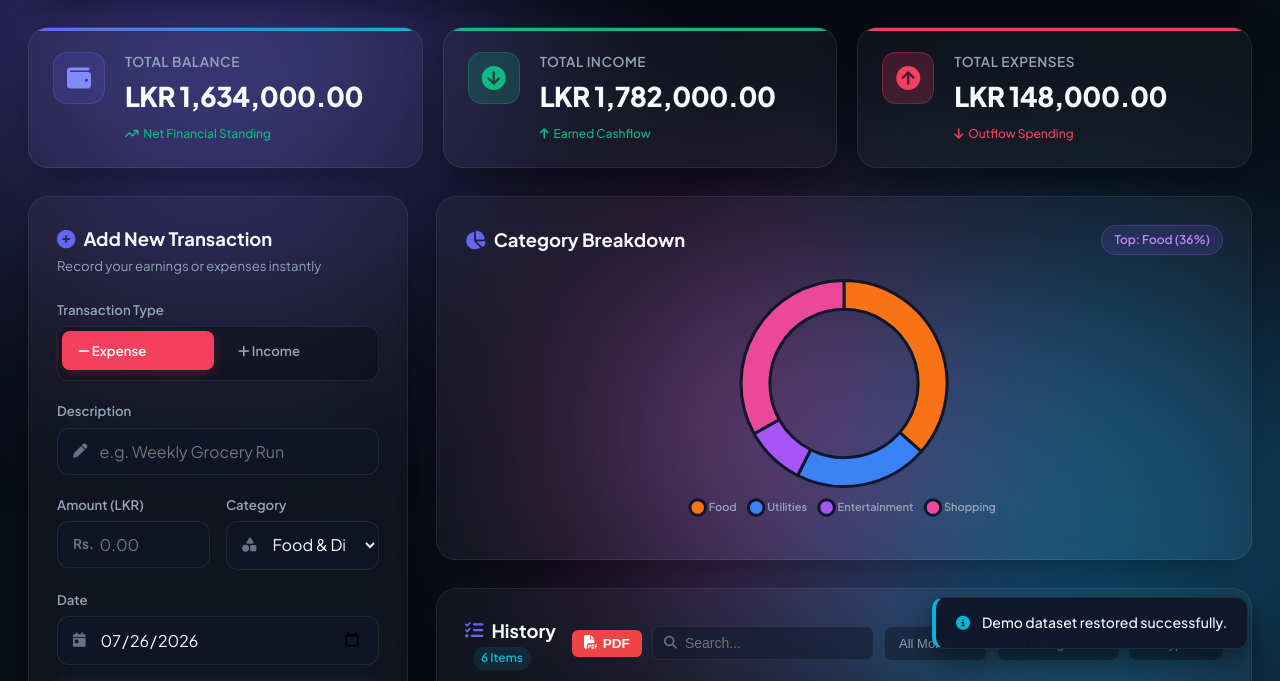
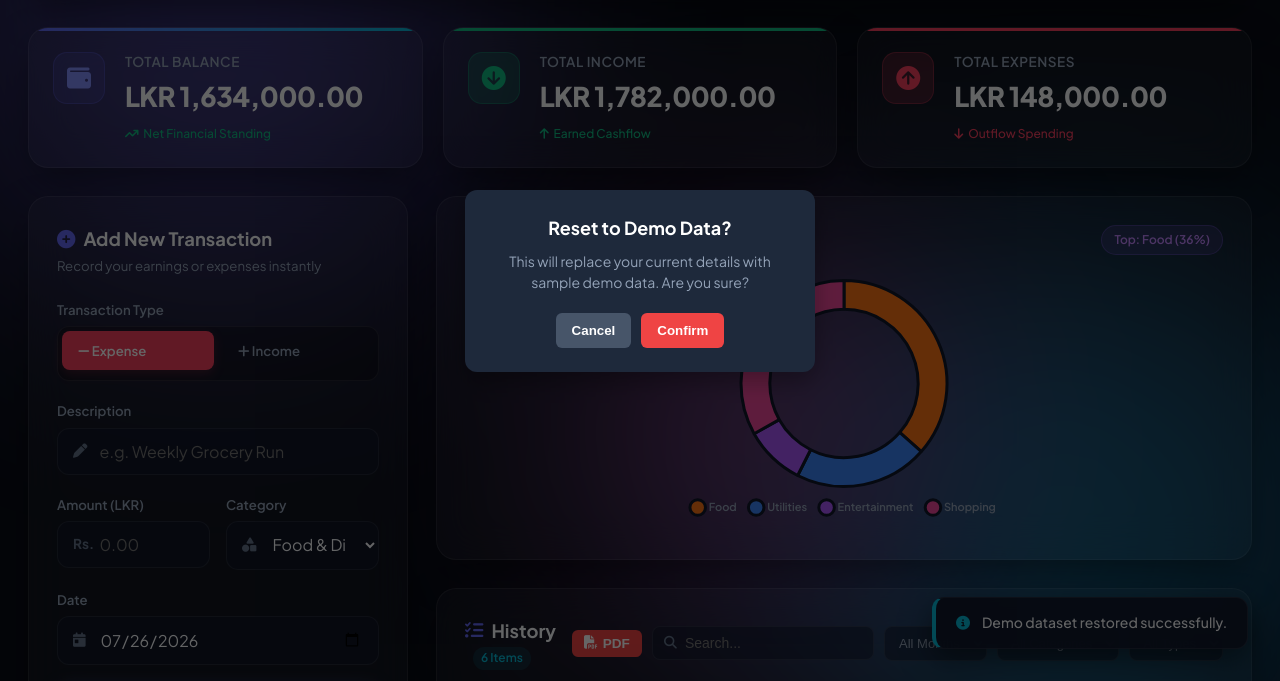
Before and after one commit to nimesh-kavindya/FinPulse-Expense-Tracker, a website: page index.html in a window 1280 px wide. Both pictures are taken after a click on the button "Reset Demo". Shown: the part 119-800 px from the top of the page. Drawn offline with nearby package versions, Linux system fonts and the light colour scheme.

Commit message:
Add confirmation modals for Reset Demo and Clear All buttons

```diff
--- a/app.js
+++ b/app.js
@@ -714,3 +714,45 @@ document.getElementById('exportPdfBtn')?.addEventListener('click', () => {
     showToast('Failed to generate PDF.', 'error');
   }
 });
+// --- 1. Reset Demo Modal Functions ---
+function openResetDemoModal() {
+  document.getElementById('resetDemoModal').style.display = 'flex';
+}
+
+function closeResetDemoModal() {
+  document.getElementById('resetDemoModal').style.display = 'none';
+}
+
+function confirmResetDemo() {
+  localStorage.clear();
+  // මෙතැනට ඔයාට ඩිමෝ ඩේටා ලෝඩ් වෙන කෝඩ් එකක් තියෙනවා නම් දාන්න පුළුවන්
+  location.reload();
+}
+
+// --- 2. Clear All Modal Functions ---
+function openClearAllModal() {
+  document.getElementById('clearAllModal').style.display = 'flex';
+}
+
+function closeClearAllModal() {
+  document.getElementById('clearAllModal').style.display = 'none';
+}
+
+function confirmClearAll() {
+  localStorage.clear();
+  location.reload();
+}
+
+// --- 3. Connect Buttons with IDs ---
+document.addEventListener('DOMContentLoaded', () => {
+  const resetDemoBtn = document.getElementById('resetDemoBtn');
+  const clearAllBtn = document.getElementById('clearAllBtn');
+
+  if (resetDemoBtn) {
+    resetDemoBtn.addEventListener('click', openResetDemoModal);
+  }
+
+  if (clearAllBtn) {
+    clearAllBtn.addEventListener('click', openClearAllModal);
+  }
+});
--- a/index.html
+++ b/index.html
@@ -5,6 +5,9 @@
   <meta charset="UTF-8">
   <meta name="viewport" content="width=device-width, initial-scale=1.0">
   <title>FinPulse | Modern Expense Tracker & Visual Analytics</title>
+
+  <link rel="stylesheet" href="./style.css">
+
   <script src="https://cdnjs.cloudflare.com/ajax/libs/jspdf/2.5.1/jspdf.umd.min.js"></script>
   <meta name="description"
     content="FinPulse is a sleek, glassmorphism-inspired dark mode expense tracker with real-time visual analytics, month filtering, and local data persistence.">
@@ -332,6 +335,59 @@
       });
     }
   </script>
+  <script>
+    // Register Service Worker for auto-updates
+    if ('serviceWorker' in navigator) {
+      window.addEventListener('load', () => {
+        navigator.serviceWorker.register('./sw.js')
+          .then((reg) => {
+            console.log('Service Worker Registered!', reg);
+
+            // Check for available updates
+            reg.onupdatefound = () => {
+              const installingWorker = reg.installing;
+              installingWorker.onstatechange = () => {
+                if (installingWorker.state === 'installed') {
+                  if (navigator.serviceWorker.controller) {
+                    console.log('New content is available; please refresh.');
+                    if (confirm("FinPulse හි අලුත් අප්ඩේට් එකක් ලැබී ඇත. ඇප් එක අලුත් කරගන්නද?")) {
+                      window.location.reload();
+                    }
+                  }
+                }
+              };
+            };
+          })
+          .catch((err) => {
+            console.log('Service Worker Registration Failed', err);
+          });
+      });
+    }
+  </script>
+
+  <!-- Reset Demo Confirmation Modal -->
+  <div id="resetDemoModal" class="modal-overlay" style="display: none;">
+    <div class="modal-box">
+      <h3>Reset to Demo Data?</h3>
+      <p>This will replace your current details with sample demo data. Are you sure?</p>
+      <div class="modal-buttons">
+        <button onclick="closeResetDemoModal()" class="btn-cancel">Cancel</button>
+        <button onclick="confirmResetDemo()" class="btn-confirm">Confirm</button>
+      </div>
+    </div>
+  </div>
+
+  <!-- Clear All Confirmation Modal -->
+  <div id="clearAllModal" class="modal-overlay" style="display: none;">
+    <div class="modal-box">
+      <h3>Clear All Data?</h3>
+      <p>This will remove all your data permanently and cannot be undone. Are you sure?</p>
+      <div class="modal-buttons">
+        <button onclick="closeClearAllModal()" class="btn-cancel">Cancel</button>
+        <button onclick="confirmClearAll()" class="btn-confirm">Confirm</button>
+      </div>
+    </div>
+  </div>
 
 </body>
 
--- a/styles.css
+++ b/styles.css
@@ -1473,3 +1473,69 @@ body {
   z-index: 1000;
   background-color: #0F172A;
 }
+
+/* --- Demo Modal Popup Styles --- */
+
+/* Background dark overlay */
+.modal-overlay {
+  position: fixed;
+  top: 0;
+  left: 0;
+  width: 100%;
+  height: 100%;
+  background-color: rgba(0, 0, 0, 0.6);
+  display: flex;
+  justify-content: center;
+  align-items: center;
+  z-index: 9999;
+}
+
+/* Modal dialog container */
+.modal-box {
+  background-color: #1E293B;
+  color: #FFFFFF;
+  padding: 24px;
+  border-radius: 12px;
+  width: 90%;
+  max-width: 350px;
+  text-align: center;
+  box-shadow: 0 10px 25px rgba(0, 0, 0, 0.3);
+}
+
+.modal-box h3 {
+  margin-bottom: 10px;
+  font-size: 18px;
+}
+
+.modal-box p {
+  font-size: 14px;
+  color: #94A3B8;
+  margin-bottom: 20px;
+}
+
+/* Modal action buttons container */
+.modal-buttons {
+  display: flex;
+  gap: 10px;
+  justify-content: center;
+}
+
+.btn-cancel {
+  background-color: #475569;
+  color: white;
+  border: none;
+  padding: 10px 16px;
+  border-radius: 6px;
+  cursor: pointer;
+  font-weight: bold;
+}
+
+.btn-confirm {
+  background-color: #EF4444;
+  color: white;
+  border: none;
+  padding: 10px 16px;
+  border-radius: 6px;
+  cursor: pointer;
+  font-weight: bold;
+}
```
Also changed, not shown: sw.js (+32 -1 lines).
